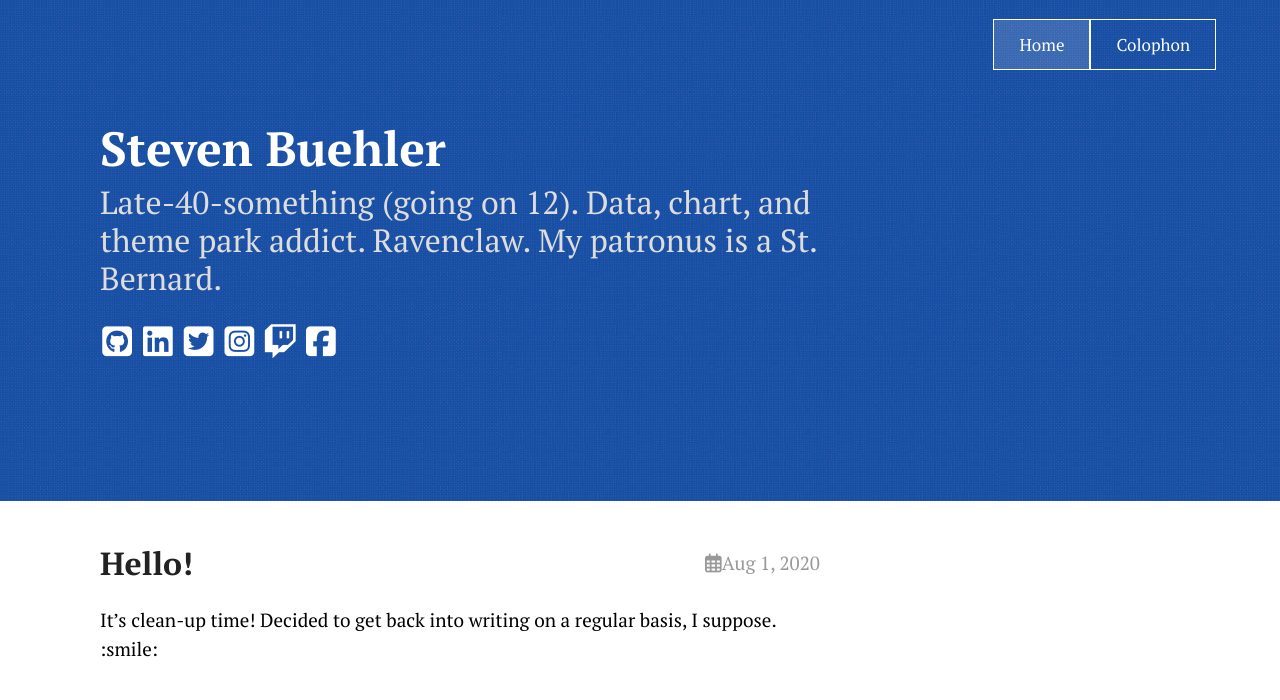
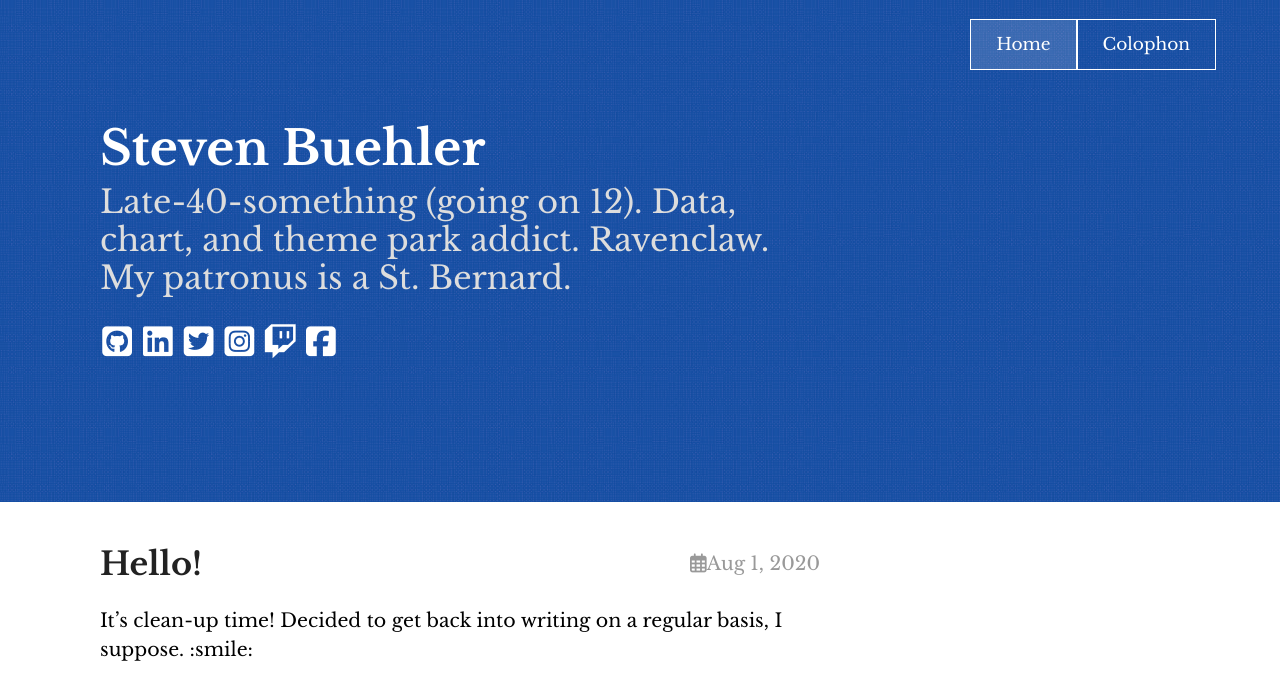
Before and after one commit to stevenbuehler/stevenbuehler.github.io, a Jekyll site: the page built from index.md, in a window 1280 px wide. Shown: the top 700 px of the page. Built offline with Jekyll 4.4.1, drawn with Linux system fonts in a browser that asks for light colours; nearby versions of some CDN libraries.

Commit message:
One of these days I'm going to decide on a typeface

```diff
--- a/_sass/theme.scss
+++ b/_sass/theme.scss
@@ -2,7 +2,7 @@
 @import 'ext/normalize';
 @import 'begin';
 @import 'syntax';
-@import url('https://fonts.googleapis.com/css2?family=PT+Serif:ital,wght@0,400;0,700;1,400;1,700&display=swap');
+@import url('https://fonts.googleapis.com/css2?family=Libre+Baskerville:ital,wght@0,400;0,700;1,400&display=swap');
 
 $linkColor: #999;
 $mobileW: 768px;
@@ -18,7 +18,7 @@ $lightGray: #eee;
 }
 
 body {
-	font-family: 'PT Serif', serif;
+	font-family: 'Libre Baskerville', serif;
 	@include fluidType(16px, 19px);
 	line-height: 1.55em;
 	margin: 0;
```
